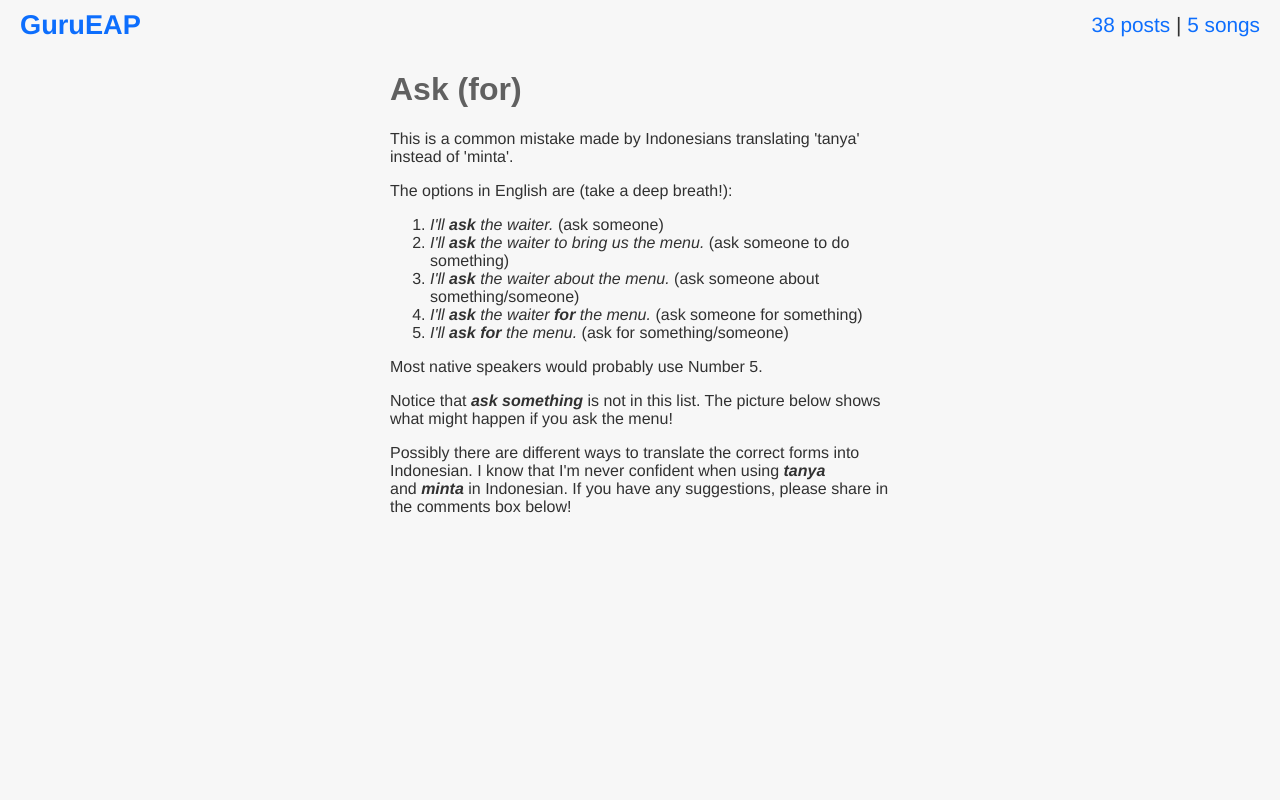
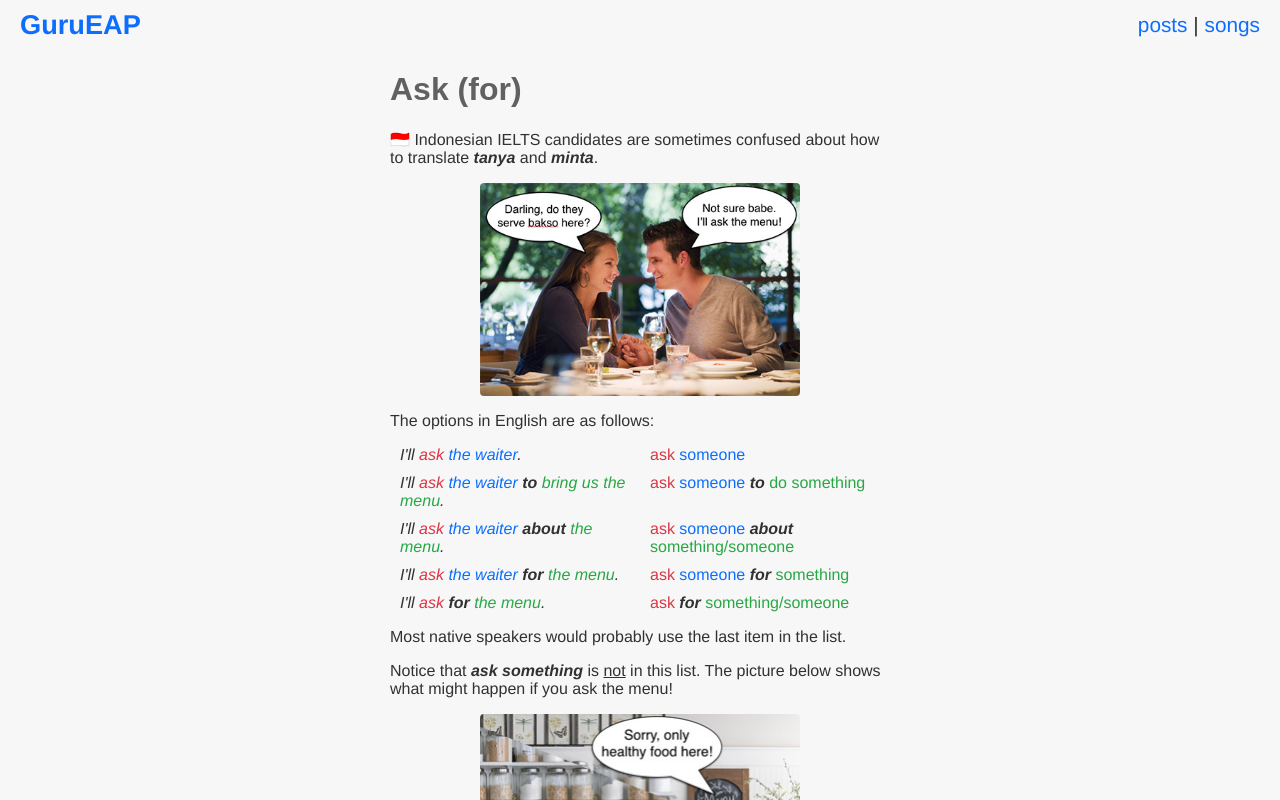
Before and after one commit to boltonsteve/gurueap, a SvelteKit app: page /posts/ask-for in a window 1280 px wide. Shown: the top 800 px of the page. Built offline with nearby package versions, Linux system fonts and the light colour scheme.

Commit message:
tanya minta

```diff
--- a/src/routes/+layout.svelte
+++ b/src/routes/+layout.svelte
@@ -1,16 +1,10 @@
-<script>
-    import { links } from '$lib/links.js'
-    import { songs } from '$lib/songs.js'
-    let linksCount = links.length;
-    let songsCount = songs.length;
-</script>
 <nav>
     <div class="logo">
         <a href="/">GuruEAP</a>
     </div>
     <div class="menu">
-        <a href="/posts">{linksCount} posts</a> |
-        <a href="/songs">{songsCount} songs</a>
+        <a href="/posts">posts</a> |
+        <a href="/songs">songs</a>
     </div>
 </nav>
 
--- a/src/routes/posts/+page.svelte
+++ b/src/routes/posts/+page.svelte
@@ -3,6 +3,8 @@
     import { video, music } from '$lib/emojis.js'
 
     links.sort((a,b) => (a.title > b.title) ? 1 : ((b.title > a.title) ? -1 : 0));
+
+    let linksCount = links.length;
 
     import { base } from '$app/paths';
 
@@ -27,5 +29,6 @@
 </script>
 
 <div class="mb-3 mw-500">
+    <h1 class="text-center">{linksCount} Posts</h1>
     {@html menu}
 </div>
--- a/src/routes/posts/ask-for/+page.svelte
+++ b/src/routes/posts/ask-for/+page.svelte
@@ -1,3 +1,6 @@
+<script>
+    import { flagIndo } from '$lib/flags.js'
+</script>
 <svelte:head>
     <title>Ask (for)</title>
 </svelte:head>
@@ -6,22 +9,31 @@
 
     <h1>Ask (for)</h1>
 
-    <p>This is a common mistake made by Indonesians translating 'tanya' instead of 'minta'.</p>
+    <p>{@html flagIndo} Indonesian IELTS candidates are sometimes confused about how to translate <b><i>tanya</i></b> and <b><i>minta</i></b>.</p>
 
-    <p>The options in English are (take a deep breath!):</p>
+    <img src="/img/menu-couple.jpg" class="mx-auto rounded" alt="menu couple" style="width:320px;">
 
-<ol>
-	<li><i>I'll <b>ask</b> the waiter.</i> (ask someone)</li>
-	<li><i>I'll <b>ask</b> the waiter to bring us the menu.</i> (ask someone to do something)</li>
-	<li><i>I'll <b>ask</b> the waiter about the menu.</i> (ask someone about something/someone)</li>
-	<li><i>I'll <b>ask</b> the waiter <b>for</b> the menu.</i> (ask someone for something)</li>
-	<li><i>I'll <b>ask for</b> the menu.</i> (ask for something/someone)</li>
-</ol>
+    <p>The options in English are as follows:</p>
 
-<p>Most native speakers would probably use Number 5.</p>
+    <div class="flex row-col cols-11 px-1">
+            <div class="font-italic">I'll <span class="text-danger">ask</span> <span class="text-primary">the waiter</span>.</div>
+        <div><span class="text-danger">ask</span> <span class="text-primary">someone</span></div>
+        <div class="font-italic">I'll <span class="text-danger">ask</span> <span class="text-primary">the waiter</span> <b>to</b> <span class="text-success">bring us the menu</span>.</div>
+        <div><span class="text-danger">ask</span> <span class="text-primary">someone</span> <b><i>to</i></b> <span class="text-success">do something</span></div>
+        <div class="font-italic">I'll <span class="text-danger">ask</span> <span class="text-primary">the waiter</span> <b>about</b> <span class="text-success">the menu</span>.</div>
+        <div><span class="text-danger">ask</span> <span class="text-primary">someone</span> <b><i>about</i></b> <span class="text-success">something/someone</span></div>
+        <div class="font-italic">I'll <span class="text-danger">ask</span> <span class="text-primary">the waiter</span> <b>for</b> <span class="text-success">the menu</span>.</div>
+        <div><span class="text-danger">ask</span> <span class="text-primary">someone</span> <b><i>for</i></b> <span class="text-success">something</span></div>
+        <div class="font-italic">I'll <span class="text-danger">ask</span> <b>for</b> <span class="text-success">the menu</span>.</div>
+        <div><span class="text-danger">ask</span> <b><i>for</i></b> <span class="text-success">something/someone</span></div>
+    </div>
 
-<p>Notice that <i><b>ask something</b></i> is not in this list. The picture below shows what might happen if you ask the menu!</p>
+<p>Most native speakers would probably use the last item in the list.</p>
 
-<p>Possibly there are different ways to translate the correct forms into Indonesian. I know that I'm never confident when using <i><b>tanya</b></i> and <b><i>minta</i></b> in Indonesian. If you have any suggestions, please share in the comments box below!</p>
+<p>Notice that <i><b>ask something</b></i> is <span class="uli">not</span> in this list. The picture below shows what might happen if you ask the menu!</p>
+
+    <img src="/img/menu-talk.jpg" class="mx-auto rounded" alt="menu talk" style="width:320px;">
+
+<p>Possibly there are different ways to translate the correct forms into Indonesian. I know that I'm never confident when using <i><b>tanya</b></i> and <b><i>minta</i></b> in Indonesian.</p>
 
 </div>
--- a/src/routes/songs/+page.svelte
+++ b/src/routes/songs/+page.svelte
@@ -3,6 +3,8 @@
     import { video, music } from '$lib/emojis.js'
 
     songs.sort((a,b) => (a.title > b.title) ? 1 : ((b.title > a.title) ? -1 : 0));
+
+    let songsCount = songs.length;
 
     import { base } from '$app/paths';
 
@@ -29,5 +31,6 @@
 
 <div class="mb-3 mw-500">
     <img src="/img/guru-eap.png" class="img-fluid mx-auto mb-3" style="width:200px;" alt="gurueap">
+    <h1 class="text-center">{songsCount} Songs</h1>
     {@html menu}
 </div>
```
Also changed, not shown: static/img/menu-couple.jpg (added), static/img/menu-talk.jpg (added).
